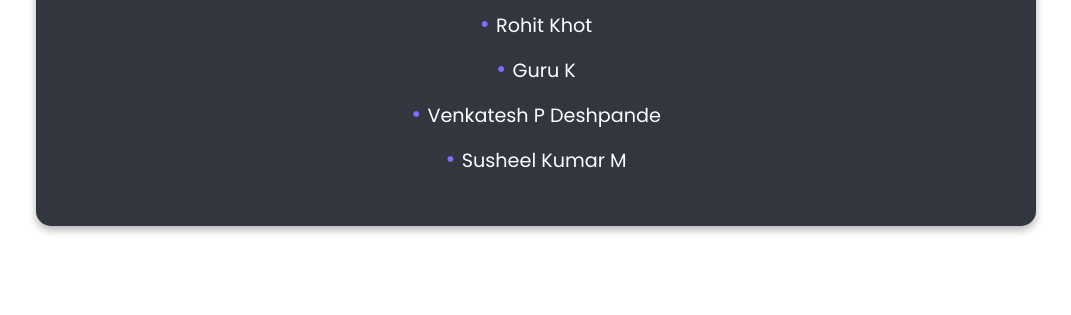
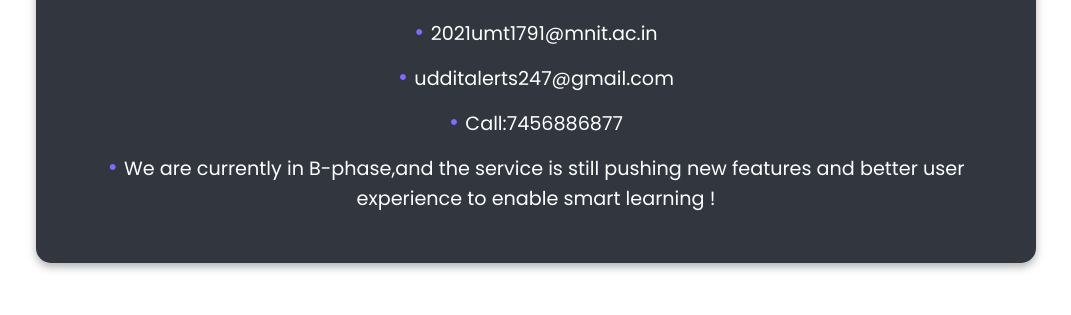
Before and after one commit to UDDITwork/DSA_Visualizer, a website: page about.html in a window 1280 px wide. Shown: the part 485-800 px from the top of the page, without its empty margins (104-1175 px from the left). Drawn offline with Linux system fonts and the light colour scheme.

Commit message:
Update about.html

```diff
--- a/about.html
+++ b/about.html
@@ -97,10 +97,11 @@
         <p>Whether you are just starting your journey in programming or looking to deepen your understanding of data structures, our visualizer is designed to help you grasp the concepts intuitively. Dive into the world of stacks, queues, linked lists, and more, and see how they work in real-time.</p>
         <h2>Developed By</h2>
         <ul class="creators">
-            <li>Rohit Khot</li>
-            <li>Guru K</li>
-            <li>Venkatesh P Deshpande</li>
-            <li>Susheel Kumar M</li>
+            <li>UddiT</li>
+            <li>2021umt1791@mnit.ac.in</li>
+            <li>udditalerts247@gmail.com</li>
+            <li>Call:7456886877</li>
+            <li>We are currently in B-phase,and the service is still pushing new features and better user experience to enable smart learning !</li>
         </ul>
     </div>
 </body>
```
